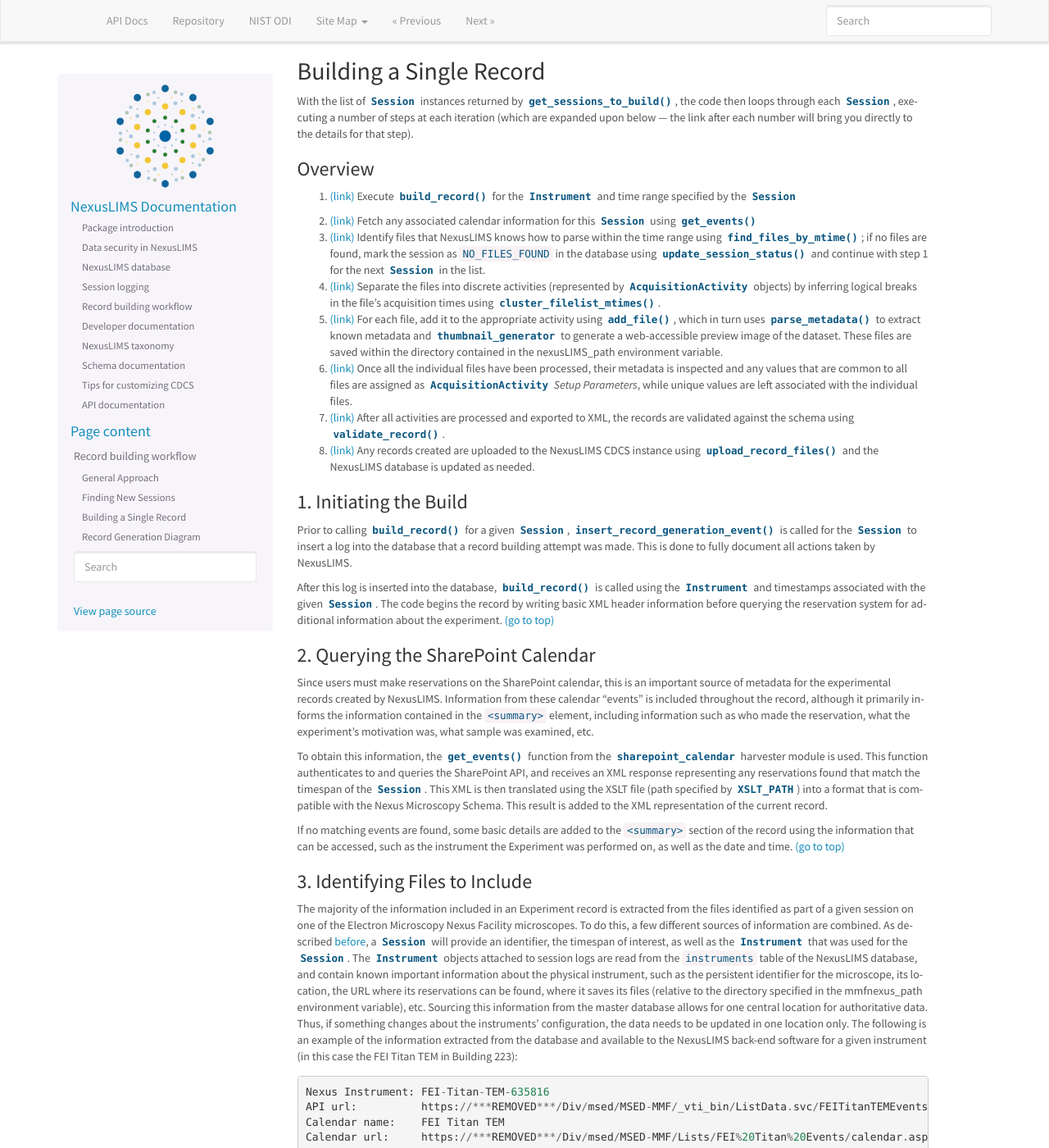
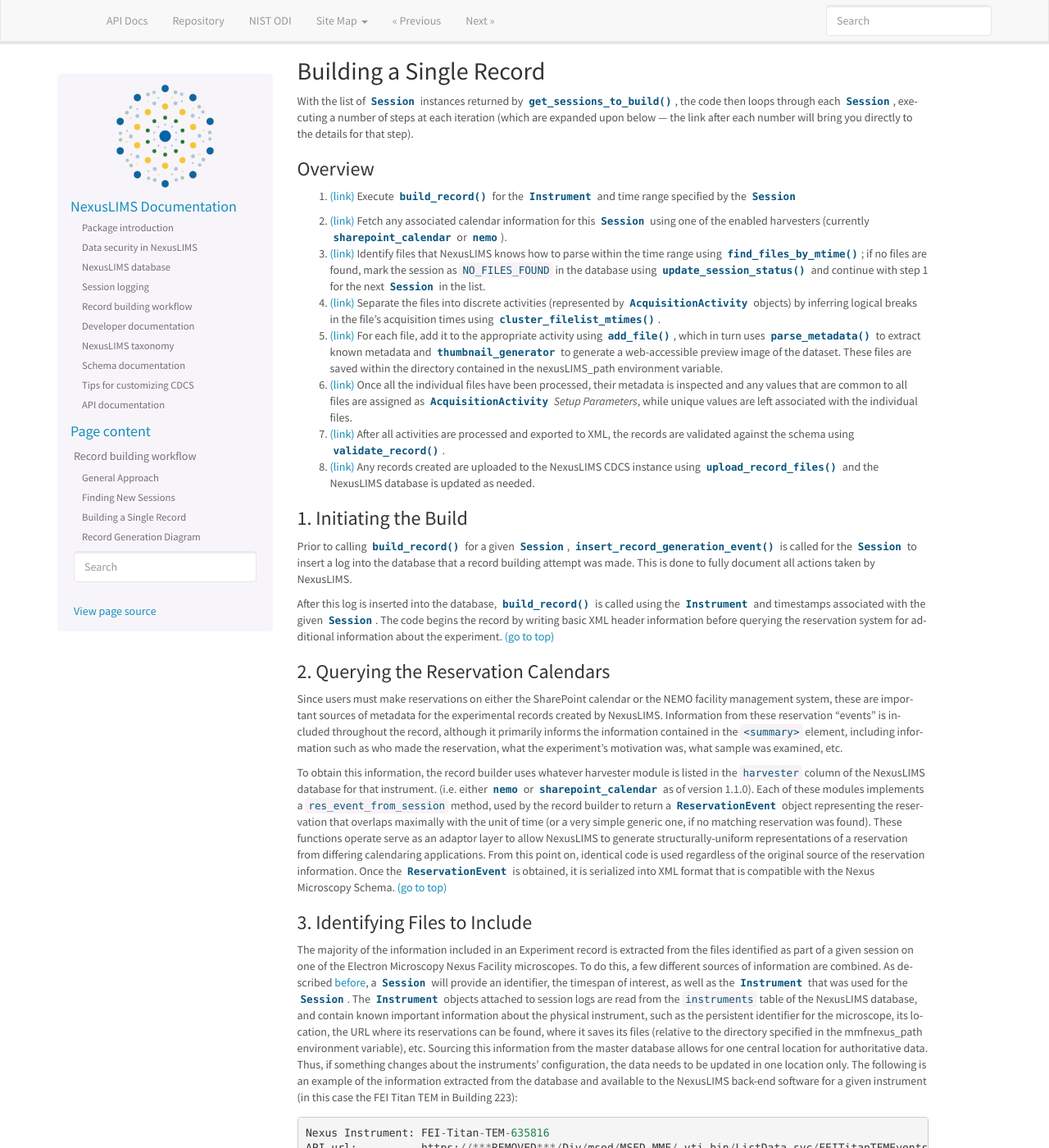
Before and after one commit to usnistgov/NexusLIMS, a Sphinx documentation site: the page built from mdcs/nexusLIMS/doc/source/record_building.rst, in a window 1280 px wide and 1400 px high, scrolled down 1490 px. Shown: the whole window at 82% size. Built offline with Sphinx 7.4.7, drawn with Linux system fonts in a browser that asks for light colours; pages that are not in the unit, such as notebooks, are missing from menus; some of the changed text lies outside the part shown.

Commit message:
Finish updating documentation

```diff
--- a/mdcs/nexusLIMS/doc/source/record_building.rst
+++ b/mdcs/nexusLIMS/doc/source/record_building.rst
@@ -140,10 +140,11 @@
 
 .. TODO: clarify multiple harvesters here
 
-2.  `(link) <querying-sharepoint_>`_
+2.  `(link) <harvesting-calendar_>`_
     Fetch any associated calendar information for this
-    :py:class:`~nexusLIMS.db.session_handler.Session` using
-    :py:func:`~nexusLIMS.harvesters.sharepoint_calendar.get_events`
+    :py:class:`~nexusLIMS.db.session_handler.Session` using one of the enabled
+    harvesters (currently :py:mod:`~nexusLIMS.harvesters.sharepoint_calendar`
+    or :py:mod:`~nexusLIMS.harvesters.nemo`).
 3.  `(link) <identifying-files_>`_
     Identify files that NexusLIMS knows how to parse within the time range using
     :py:func:`~nexusLIMS.utils.find_files_by_mtime`; if no files are found,
@@ -199,33 +200,35 @@
 reservation system for additional information about the experiment.
 `(go to top) <overview_>`_
 
-.. _querying-sharepoint:
+.. _harvesting-calendar:
 
-2. Querying the SharePoint Calendar
-^^^^^^^^^^^^^^^^^^^^^^^^^^^^^^^^^^^
+2. Querying the Reservation Calendars
+^^^^^^^^^^^^^^^^^^^^^^^^^^^^^^^^^^^^^
 
-Since users must make reservations on the SharePoint calendar, this is an
-important source of metadata for the experimental records created by NexusLIMS.
-Information from these calendar "events" is included throughout the record,
+Since users must make reservations on either the SharePoint calendar or the
+NEMO facility management system, these are
+important sources of metadata for the experimental records created by NexusLIMS.
+Information from these reservation "events" is included throughout the record,
 although it primarily informs the information contained in the ``<summary>``
 element, including information such as who made the reservation, what the
 experiment's motivation was, what sample was examined, etc.
 
-To obtain this information, the
-:py:func:`~nexusLIMS.harvesters.sharepoint_calendar.get_events` function from the
-:py:mod:`~nexusLIMS.harvesters.sharepoint_calendar` harvester module is used.
-This function authenticates to and queries the SharePoint API, and receives
-an XML response representing any reservations found that match the timespan of
-the :py:class:`~nexusLIMS.db.session_handler.Session`. This XML is then
-translated using the XSLT file (path specified by
-:py:data:`~nexusLIMS.builder.record_builder.XSLT_PATH`) into a format that is
-compatible with the Nexus Microscopy Schema. This result is added to the XML
-representation of the current record.
-
-If no matching events are found, some basic details are added to the
-``<summary>`` section of the record using the information that can be accessed,
-such as the instrument the Experiment was performed on, as well as the date and
-time. `(go to top) <overview_>`_
+To obtain this information, the record builder uses whatever harvester module
+is listed in the ``harvester`` column of the NexusLIMS database for that
+instrument. (i.e. either :py:mod:`~nexusLIMS.harvesters.nemo` or
+:py:mod:`~nexusLIMS.harvesters.sharepoint_calendar` as of version
+1.1.0). Each of these modules implements a ``res_event_from_session`` method,
+used by the record builder to return a
+:py:class:`~nexusLIMS.harvesters.ReservationEvent` object representing the
+reservation that overlaps maximally with the unit of time (or a very simple
+generic one, if no matching reservation was found). These functions operate
+serve as an adaptor layer to allow NexusLIMS to generate structurally-uniform
+representations of a reservation from differing calendaring applications.
+From this point on, identical code is used regardless of the original source of
+the reservation information. Once the
+:py:class:`~nexusLIMS.harvesters.ReservationEvent` is obtained,
+it is serialized into XML format that is compatible with the Nexus Microscopy
+Schema. `(go to top) <overview_>`_
 
 .. _identifying-files:
 
```
Also changed, not shown: other parts of mdcs/nexusLIMS/doc/source/record_building.rst (+1 -1 lines), mdcs/nexusLIMS/doc/source/_static/record_building.png, 3 other files.
